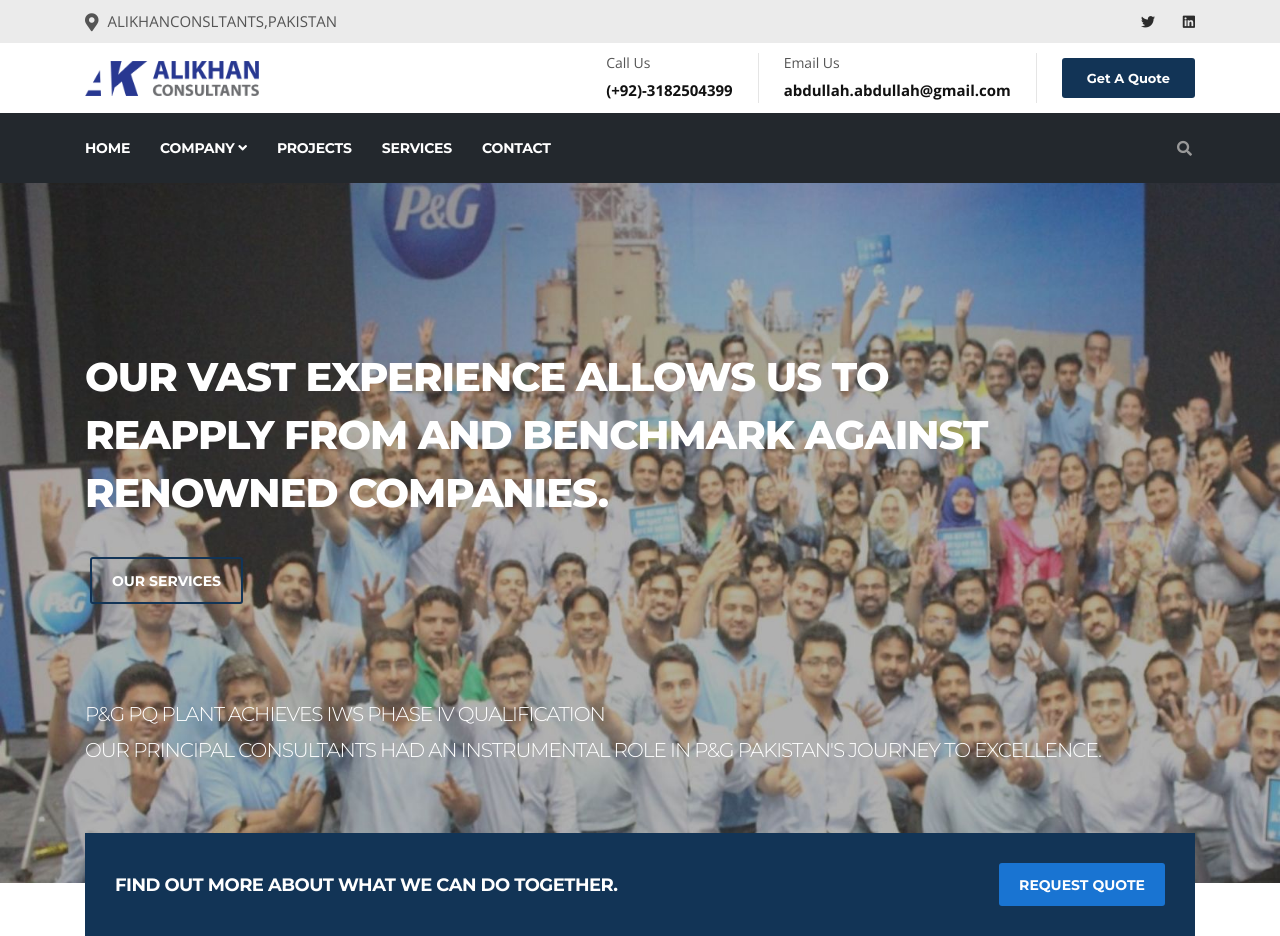
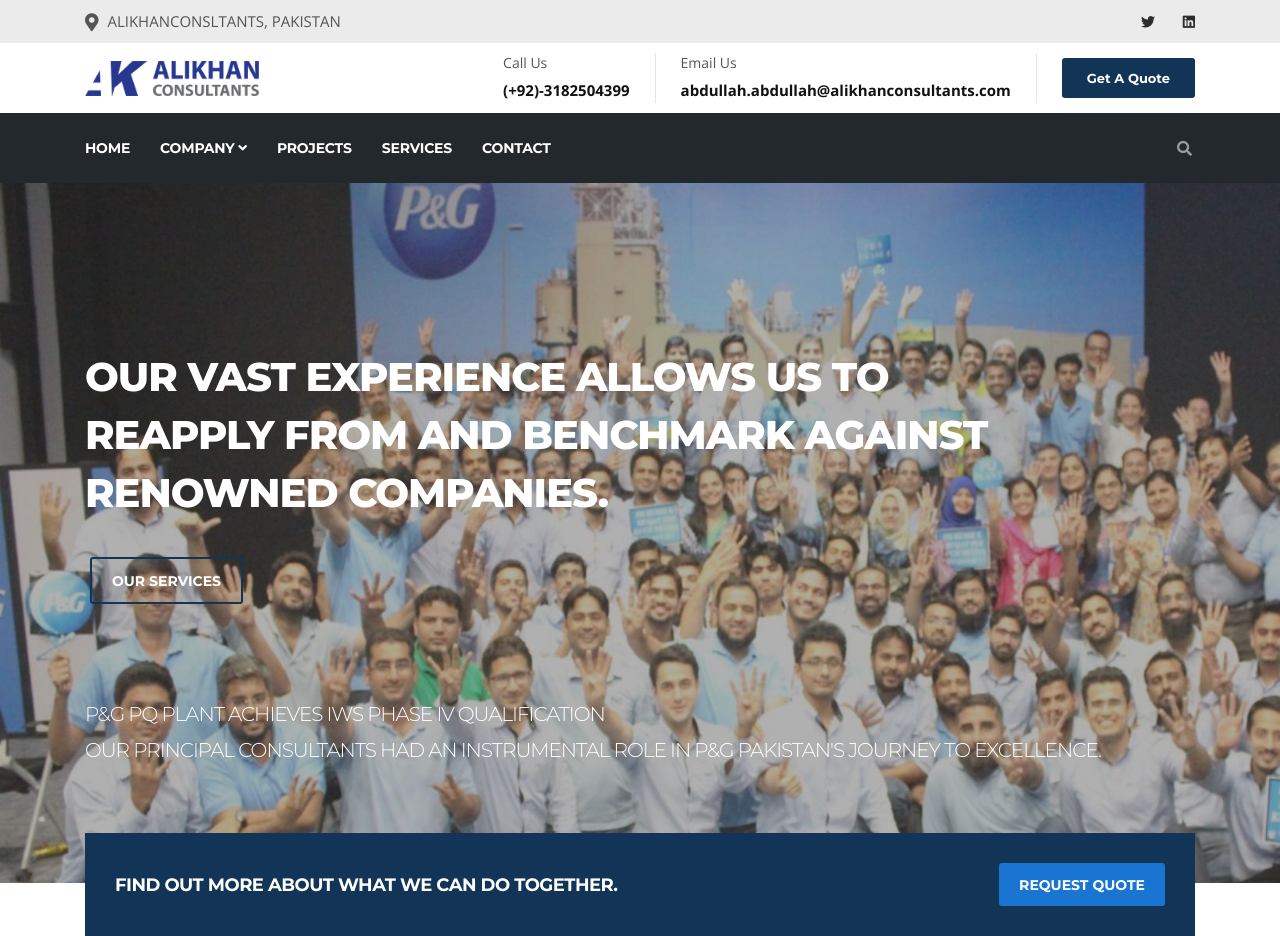
Before and after one commit to EhteshamLodhi/alikhanconsultants, a website: page index.html in a window 1280 px wide. Shown: the top 936 px of the page. Drawn offline with nearby package versions, Linux system fonts and the light colour scheme; some packages are replaced by stand-ins of ours.

Commit message:
Update index.html

```diff
--- a/index.html
+++ b/index.html
@@ -65,7 +65,7 @@
           <div class="row">
               <div class="col-lg-8 col-md-8">
                 <ul class="top-info text-center text-md-left">
-                    <li><i class="fas fa-map-marker-alt"></i> <p class="info-text">ALIKHANCONSLTANTS,PAKISTAN</p>
+                    <li><i class="fas fa-map-marker-alt"></i> <p class="info-text">ALIKHANCONSLTANTS, PAKISTAN</p>
                     </li>
                 </ul>
               </div>
@@ -116,7 +116,7 @@
                     <div class="info-box">
                       <div class="info-box-content">
                           <p class="info-box-title">Email Us</p>
-                          <p class="info-box-subtitle">abdullah.abdullah@gmail.com</p>
+                          <p class="info-box-subtitle">abdullah.abdullah@alikhanconsultants.com</p>
                       </div>
                     </div>
                   </li>
```
